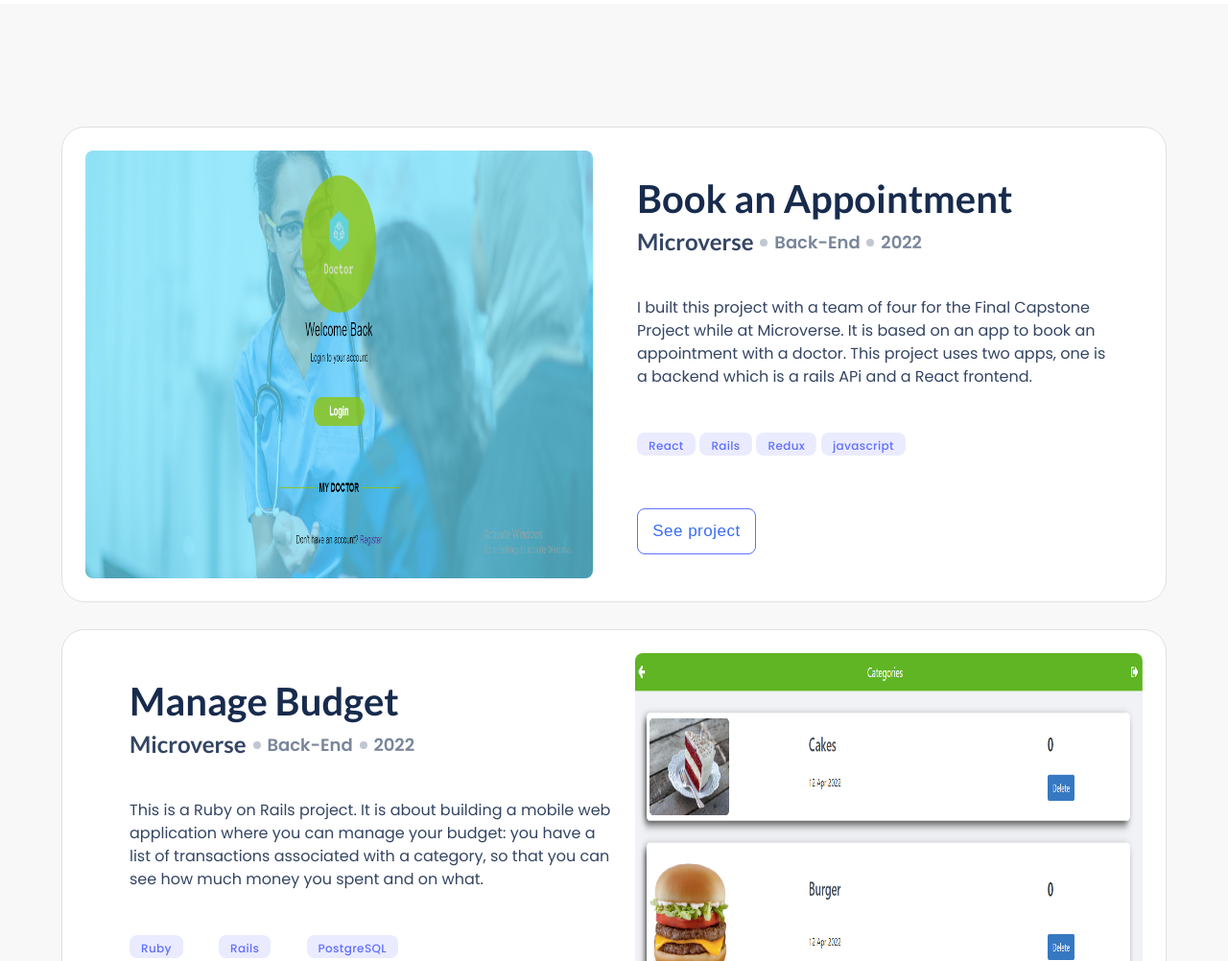
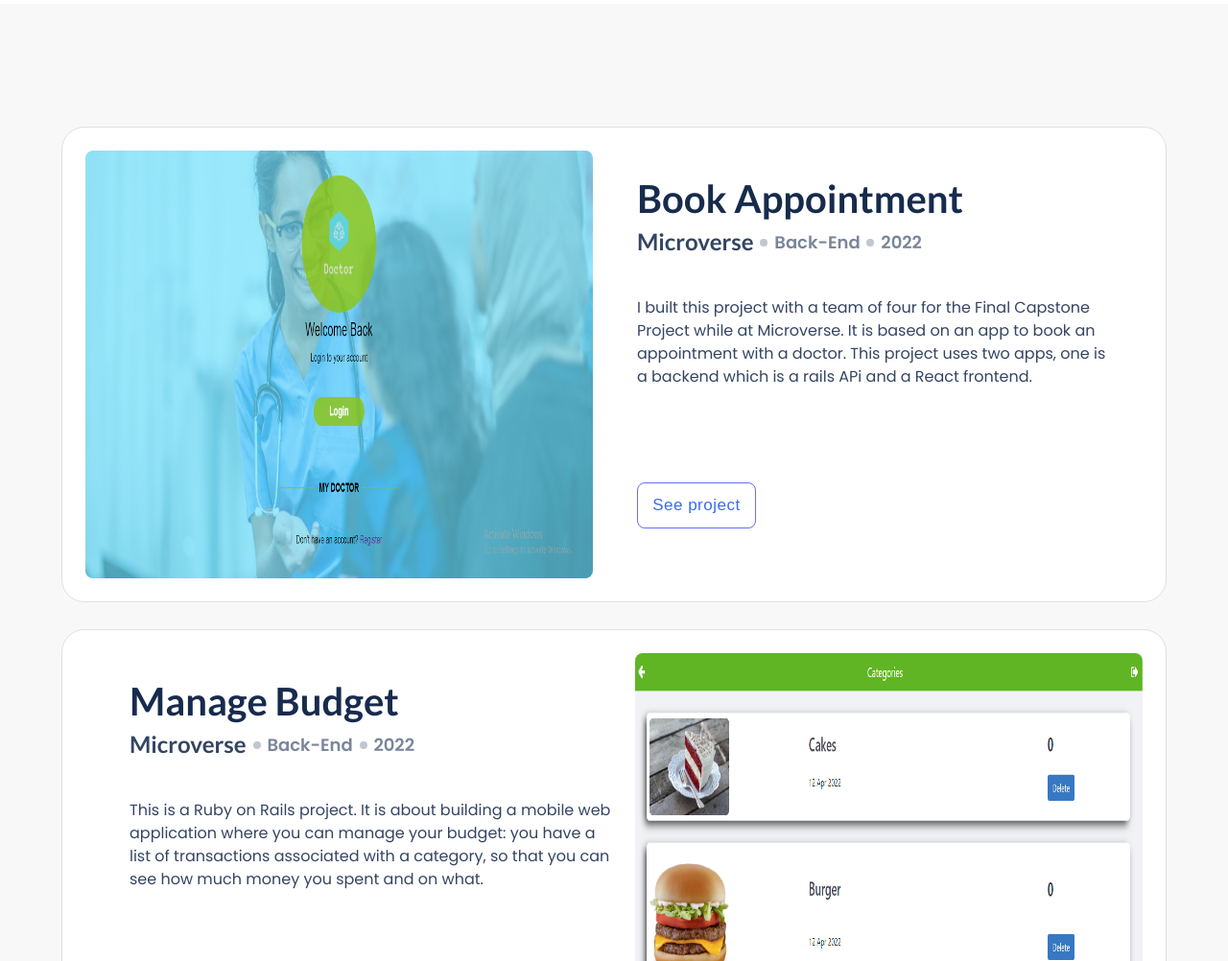
Before and after one commit to 1GORDON/my-portfolio, a website: page index.html in a window 1280 px wide. Shown: the part 920-1922 px from the top of the page at 96% size. Drawn offline with nearby package versions, Linux system fonts and the light colour scheme.

Commit message:
Fix See Project button

```diff
--- a/script.js
+++ b/script.js
@@ -48,7 +48,7 @@ window.addEventListener('resize', () => {
 const data = [
   {
     project_img: './images/gordon.png',
-    project_title: 'Book an Appointment',
+    project_title: 'Book Appointment',
     project_info_title: 'Microverse',
     counter_image: './images/Counter.svg',
     project_info_text: ['Back-End', '2022'],
--- a/style.css
+++ b/style.css
@@ -304,6 +304,7 @@ button:disabled {
   background: #fff;
   border: 1px solid #dfe1e6;
   border-radius: 16px;
+  overflow: hidden;
 }
 
 .project-img-wrapper {
@@ -339,9 +340,13 @@ button:disabled {
 
 .project-header {
   width: 100%;
-  height: 80px;
+  height: 75px;
   padding: 0;
-  flex: 2;
+  font-size: 40px;
+  /* line-height: 5px; */
+  /* flex: 0.5; */
+  /* flex-direction: row; */
+  /* flex-wrap: nowrap; */
 }
 
 .project-title {
@@ -393,19 +398,22 @@ button:disabled {
   margin: 30px 0;
   font-style: normal;
   font-weight: normal;
-  font-size: 15px;
+  font-size: 13px;
   line-height: 24px;
   color: #344563;
+  flex: 2;
 }
 
 .tags {
-  display: flex;
+  /* display: flex;
   justify-content: space-between;
   padding: 0;
   width: 280px;
   height: 24px;
   list-style: none;
   margin: 30px 0;
+  flex: 0.5; */
+  display: none;
 }
 
 .tag-item {
@@ -447,6 +455,7 @@ button:disabled {
   background-color: white;
   border: 1px solid #6070ff;
   border-radius: 8px;
+  margin-bottom: -30px;
 }
 
 .resume-button {
```
